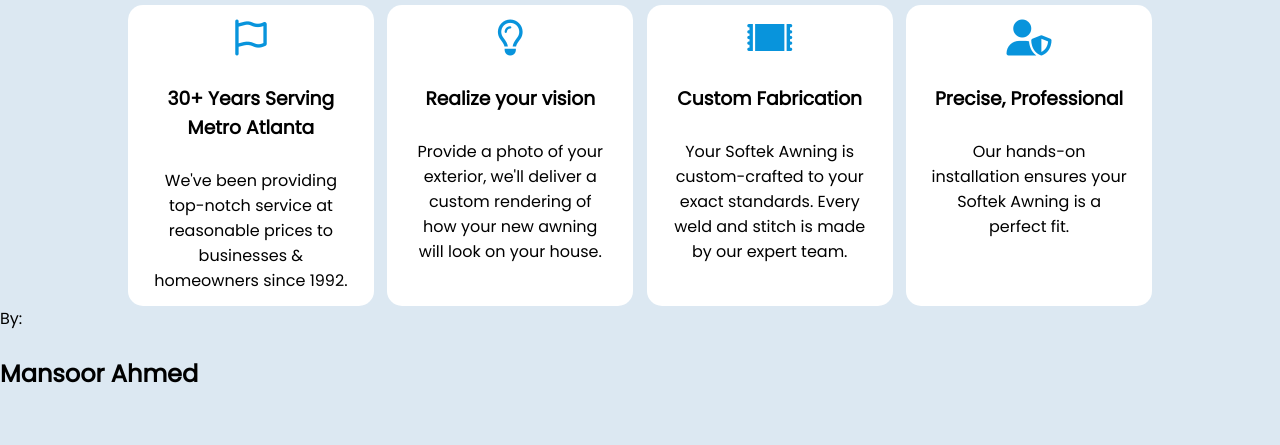
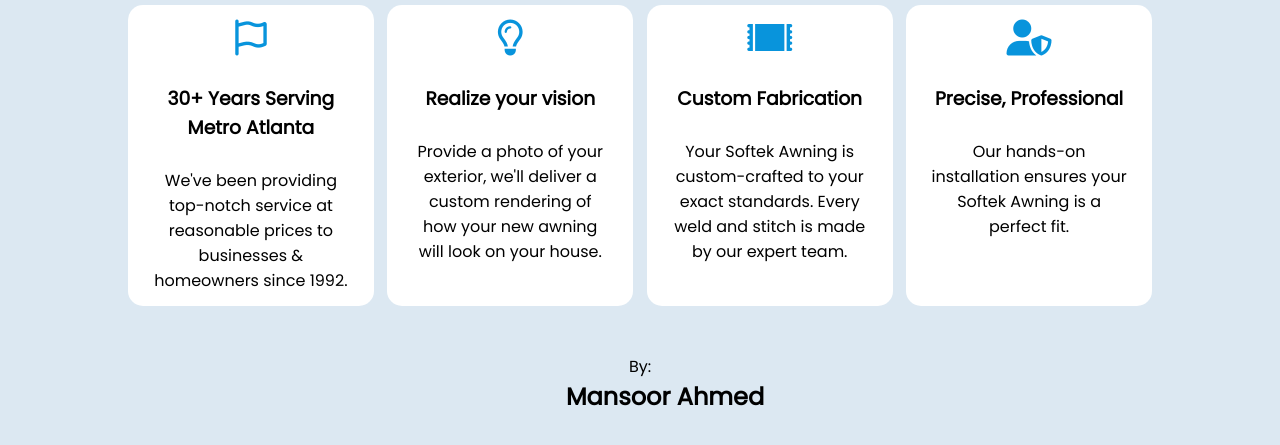
Before and after one commit to mnsooralee/digital-world-with-vj, a plain HTML site: page index.html in a window 1280 px wide. Shown: the part 243-688 px from the top of the page. Drawn offline with Linux system fonts and the light colour scheme.

Commit message:
Update style.css

```diff
--- a/assets/style.css
+++ b/assets/style.css
@@ -8,7 +8,7 @@
 
 }
 body {
-/*     background-color:  #F0F8FF; */
+    /* background-color:  #F0F8FF; */
     background-color:  #DCE8F2;
     align-items: center;
 }
@@ -143,6 +143,16 @@ i {
 .newcon {
     text-align: center;
 }
+.credits {
+    display: flex;
+    flex-direction: column;
+    margin-top: 3rem;
+    align-items: center;
+    justify-content: center;
+}
+.credits a {
+    text-decoration: none;
+}
 @media only screen and (max-width: 800px) {
     .container {
         flex-direction: column;
```
